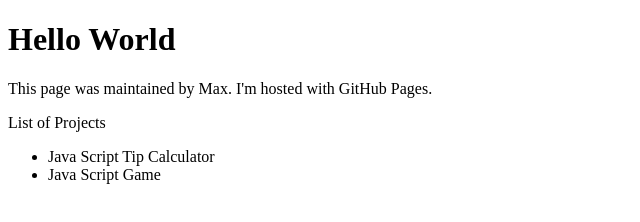
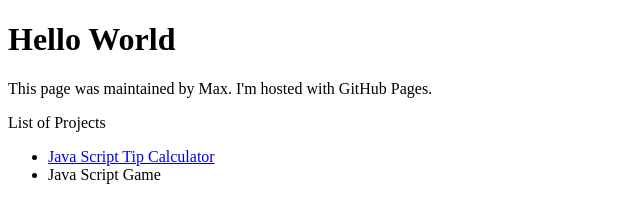
Before and after one commit to xuejunmai/xuejunmai.github.io, a plain HTML site: page index.html in a window 1280 px wide. Shown: the whole page, without its empty margins (0-640 px from the left). Drawn offline with Linux system fonts and the light colour scheme.

Commit message:
Update index.html

```diff
--- a/index.html
+++ b/index.html
@@ -5,7 +5,7 @@
 <p>This page was maintained by Max. I'm hosted with GitHub Pages.</p>
 <p>List of Projects</p>
 <ul>
-  <li>Java Script Tip Calculator</li>
+  <li><a href="xuejunmai-javascript/tip.html">Java Script Tip Calculator</a></li>
   <li>Java Script Game</li>
 </ul>
 </body>
```
